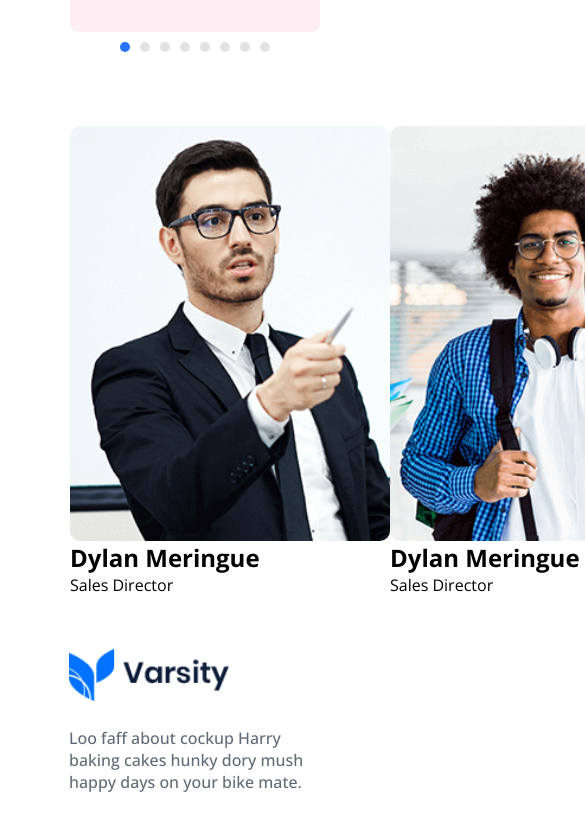
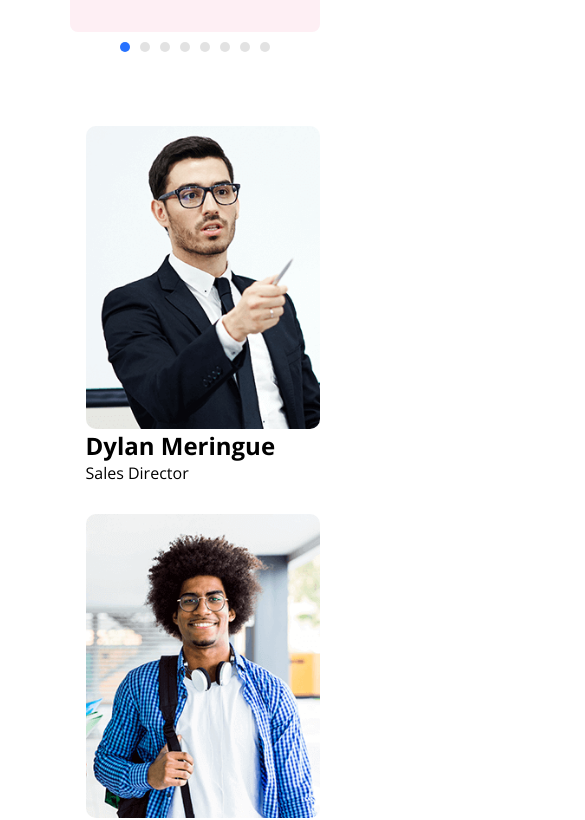
Before and after one commit to mlalayev/FinalProjectEVOCoding, a React (Vite) app: page / in a window 390 px wide. Shown: the part 4140-4960 px from the top of the page, 585 px wide, since content can reach past the window. Built offline with nearby package versions, Linux system fonts and the light colour scheme.

Commit message:
my commit

```diff
--- a/src/Components/MainPage/MainPage-Instructors/Instructors.css
+++ b/src/Components/MainPage/MainPage-Instructors/Instructors.css
@@ -3,6 +3,7 @@
     min-width: 320px;
     overflow: var(--hidden);
     position: var(--position-relative);
+    margin-left: 15px;
 }
 
 .sectionfifth-image-wrapper::before {
@@ -93,10 +94,79 @@
 
 .sectionfifth-card-holder {
     padding: 0 70px;
-    display: var(--display-flex);
-    /* display: var(--display-grid); */
-    /* grid-template-columns: 1fr 1fr 1fr 1fr; */
+    display: var(--display-grid);
+    grid-template-columns: 1fr 1fr 1fr 1fr;
     justify-content: var(--display-space-between);
+}
+
+@media screen and (max-width:1420px) {
+    .sectionfifth-card {
+        min-width: 300px;
+    }
+}
+
+@media screen and (max-width:1320px) {
+    .sectionfifth-card {
+        min-width: 270px;
+    }
+}
+
+@media screen and (max-width:1220px) {
+    .sectionfifth-card {
+        min-width: 240px;
+    }
+}
+
+@media screen and (max-width:1120px) {
+    .sectionfifth-card {
+        min-width: 220px;
+    }
+}
+
+@media screen and (max-width:1020px) {
+    .sectionfifth-card-holder {
+        grid-template-columns: 1fr 1fr;
+        gap: 30px;
+    }
+
+    .sectionfifth-card {
+        min-width: 360px;
+    }
+}
+
+
+@media screen and (max-width:940px) {
+    .sectionfifth-card {
+        min-width: 330px;
+    }
+}
+
+@media screen and (max-width:880px) {
+    .sectionfifth-card {
+        min-width: 290px;
+    }
+}
+
+@media screen and (max-width:800px) {
+    .sectionfifth-card {
+        min-width: 260px;
+    }
+}
+
+@media screen and (max-width:740px) {
+    .sectionfifth-card {
+        min-width: 230px;
+    }
+}
+
+@media screen and (max-width:740px) {
+    .sectionfifth-card-holder {
+        grid-template-columns: 1fr;
+        gap: 30px;
+    }
+    .sectionfifth-card {
+        min-width: 60vw;
+    }
 }
 
 :root {
--- a/src/Components/MainPage/MainPage.css
+++ b/src/Components/MainPage/MainPage.css
@@ -164,3 +164,11 @@
     justify-content: var(--display-center);
     flex-direction: var(--flex-direction-column);
 }
+
+.sectionfifth{
+    display: flex;
+    flex-direction: column;
+    justify-content: center;
+    align-items: center;
+    gap: 30px;
+}
```
